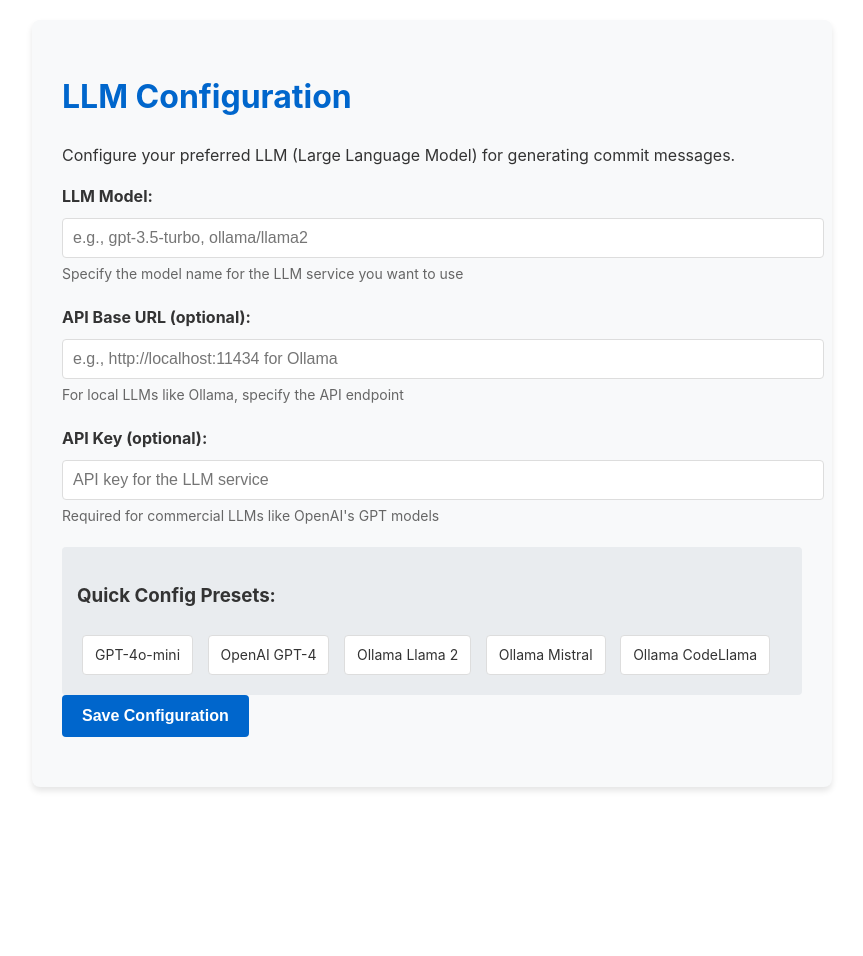
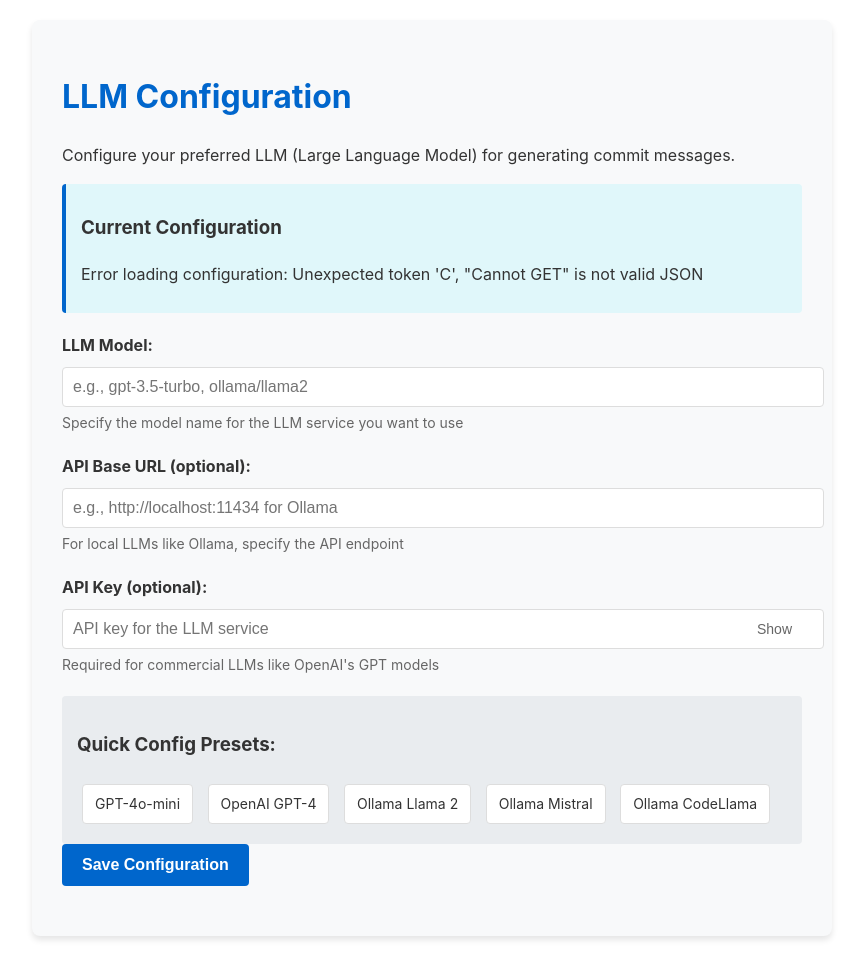
Before and after one commit to SingularityX-ai/penify-cli, a Python web app: template penify_hook/templates/llm_config.html in a window 1280 px wide. Shown: the whole page, without its empty margins (208-1071 px from the left). Before the commit the page ends 791 px from the top, so only its background shows below. Run offline with Jinja, Linux system fonts and the light colour scheme; the template is opened without the code that fills it, so the values that code supplies are empty.

Commit message:
feat(config): add endpoint to retrieve current LLM configuration and enhance UI for displaying settings

```diff
--- a/penify_hook/templates/llm_config.html
+++ b/penify_hook/templates/llm_config.html
@@ -30,7 +30,8 @@
             margin-bottom: 8px;
             font-weight: bold;
         }
-        input[type="text"] {
+        input[type="text"],
+        input[type="password"] {
             width: 100%;
             padding: 10px;
             border: 1px solid #ddd;
@@ -83,12 +84,40 @@
             background-color: #f1f3f5;
             border-color: #adb5bd;
         }
+        .input-group {
+            position: relative;
+        }
+        .toggle-password {
+            position: absolute;
+            right: 10px;
+            top: 50%;
+            transform: translateY(-50%);
+            cursor: pointer;
+            user-select: none;
+            font-size: 14px;
+            color: #666;
+            background: none;
+            border: none;
+            padding: 0;
+        }
+        .current-config {
+            background-color: #e0f7fa;
+            padding: 10px 15px;
+            border-radius: 4px;
+            margin-bottom: 20px;
+            border-left: 4px solid #0066cc;
+        }
     </style>
 </head>
 <body>
     <div class="container">
         <h1>LLM Configuration</h1>
         <p>Configure your preferred LLM (Large Language Model) for generating commit messages.</p>
+
+        <div id="current-config" class="current-config">
+            <h3>Current Configuration</h3>
+            <div id="current-config-details">Loading current settings...</div>
+        </div>
 
         <form id="llm-config-form">
             <div class="form-group">
@@ -105,7 +134,10 @@
 
             <div class="form-group">
                 <label for="api-key">API Key (optional):</label>
-                <input type="text" id="api-key" name="api-key" placeholder="API key for the LLM service">
+                <div class="input-group">
+                    <input type="password" id="api-key" name="api-key" placeholder="API key for the LLM service">
+                    <button type="button" class="toggle-password" onclick="togglePasswordVisibility()">Show</button>
+                </div>
                 <p class="help-text">Required for commercial LLMs like OpenAI's GPT models</p>
             </div>
 
@@ -125,6 +157,55 @@
     </div>
 
     <script>
+        // Function to get the current configuration
+        function getCurrentConfig() {
+            fetch("/get_config")
+                .then(response => response.json())
+                .then(data => {
+                    if (data.success) {
+                        const config = data.config;
+
+                        // Update display
+                        let configHtml = `<p><strong>Model:</strong> ${config.model || 'Not set'}</p>
+                                         <p><strong>API Base:</strong> ${config.api_base || 'Not set'}</p>
+                                         <p><strong>API Key:</strong> ${config.api_key ? '********' : 'Not set'}</p>`;
+
+                        document.getElementById("current-config-details").innerHTML = configHtml;
+
+                        // Pre-fill form
+                        document.getElementById("model").value = config.model || '';
+                        document.getElementById("api-base").value = config.api_base || '';
+                        document.getElementById("api-key").value = config.api_key || '';
+                    } else {
+                        document.getElementById("current-config-details").innerHTML =
+                            "<p>No existing configuration found.</p>";
+                    }
+                })
+                .catch(error => {
+                    document.getElementById("current-config-details").innerHTML =
+                        `<p>Error loading configuration: ${error.message}</p>`;
+                });
+        }
+
+        // Function to toggle password visibility
+        function togglePasswordVisibility() {
+            const apiKeyInput = document.getElementById("api-key");
+            const toggleButton = document.querySelector(".toggle-password");
+
+            if (apiKeyInput.type === "password") {
+                apiKeyInput.type = "text";
+                toggleButton.textContent = "Hide";
+            } else {
+                apiKeyInput.type = "password";
+                toggleButton.textContent = "Show";
+            }
+        }
+
+        // Load current configuration when page loads
+        document.addEventListener("DOMContentLoaded", function() {
+            getCurrentConfig();
+        });
+
         // Handle form submission
         document.getElementById("llm-config-form").addEventListener("submit", function(e) {
             e.preventDefault();
```
Also changed, not shown: penify_hook/commands/config_commands.py (+20 -0 lines).
